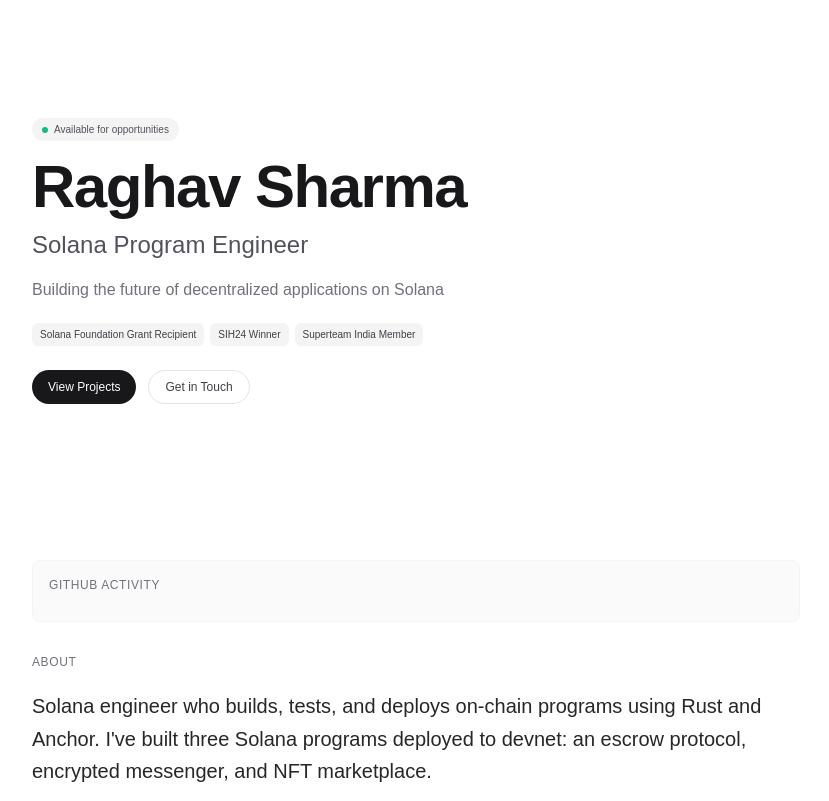
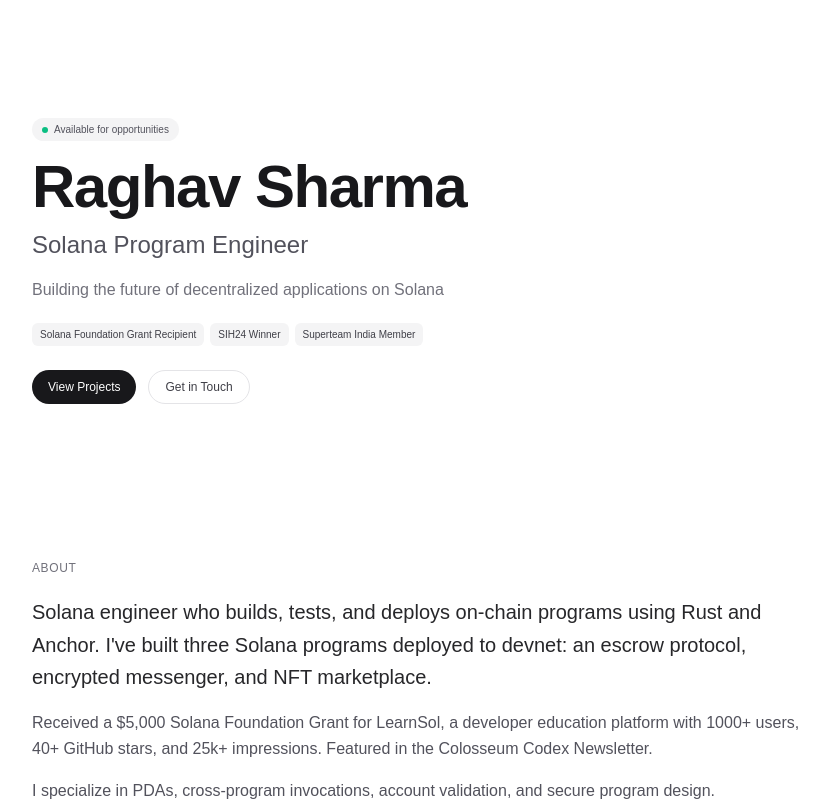
Before and after one commit to Some1Uknow/minimal-portfolio, a Next.js app: page / in a window 1280 px wide. Shown: the top 801 px of the page, without its empty margins (56-885 px from the left). Built offline with nearby package versions, Linux system fonts and the light colour scheme.

Commit message:
refactor: remove GitHub contribution graph from About section

```diff
--- a/src/components/about.tsx
+++ b/src/components/about.tsx
@@ -16,34 +16,6 @@
   return (
     <section id="about" className="py-10 px-4 md:px-6">
       <div className="max-w-3xl">
-        {/* GitHub Contribution Graph */}
-        <InView
-          variants={{
-            hidden: { opacity: 0, y: 20, filter: 'blur(4px)' },
-            visible: { opacity: 1, y: 0, filter: 'blur(0px)' },
-          }}
-          transition={{ duration: 0.6, ease: 'easeOut' }}
-          viewOptions={{ margin: '0px 0px -100px 0px' }}
-          className="mb-8"
-        >
-          <div className="rounded-lg bg-zinc-50 dark:bg-zinc-900/50 border border-zinc-100 dark:border-zinc-800 p-4 overflow-hidden">
-            <h3 className="text-xs font-medium text-zinc-500 dark:text-zinc-400 uppercase tracking-wider mb-3">
-              GitHub Activity
-            </h3>
-            <div className="flex justify-center overflow-x-auto">
-              {/* <img
-                src="https://ghchart.rshah.org/18181b/some1uknow"
-                alt="GitHub Contribution Heatmap"
-                className="w-full max-w-2xl dark:hidden"
-              /> */}
-              <img
-                src="https://ghchart.rshah.org/52525b/some1uknow"
-                alt="GitHub Contribution Heatmap"
-                className="w-full max-w-2xl hidden dark:block"
-              />
-            </div>
-          </div>
-        </InView>
 
         <InView
           variants={{
```
